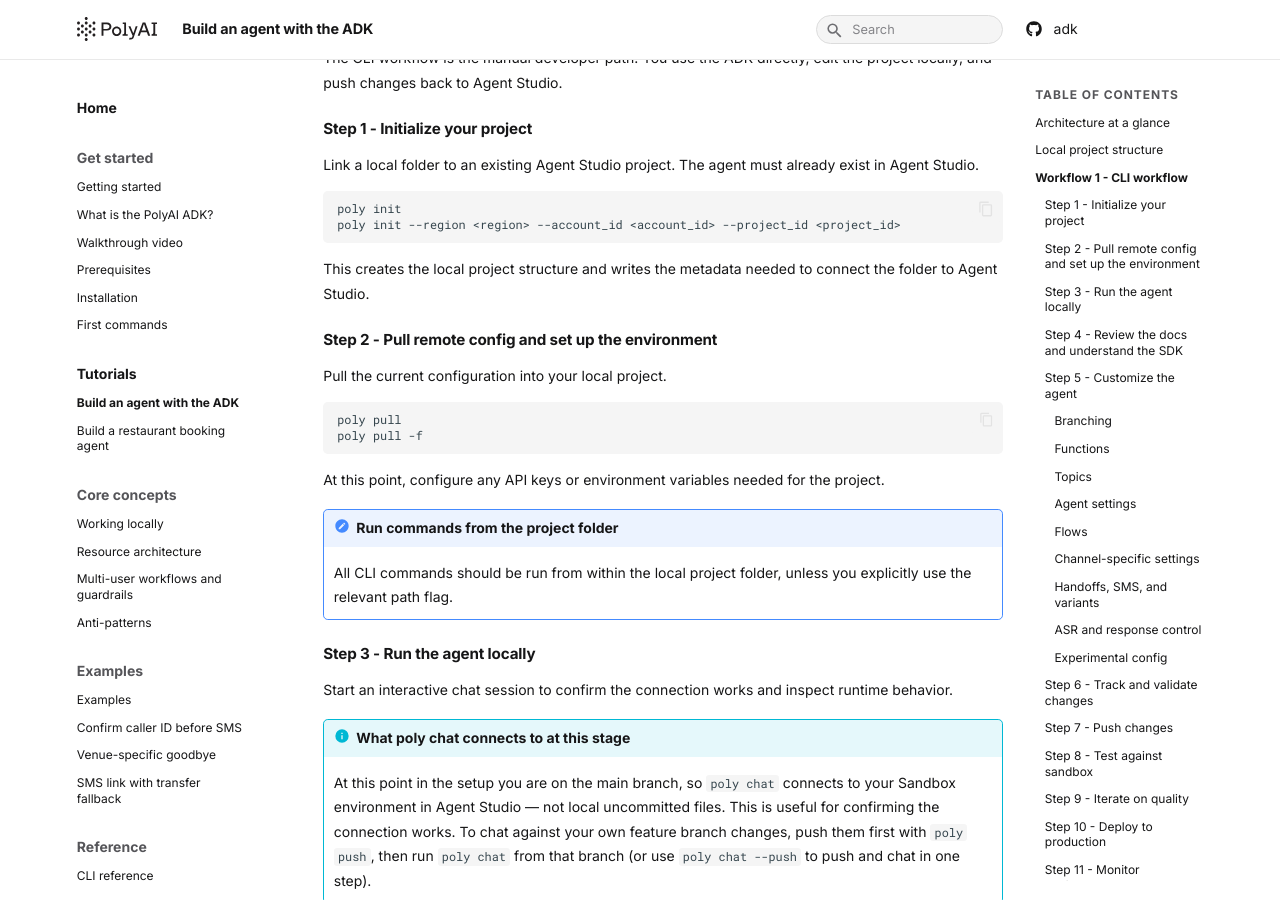
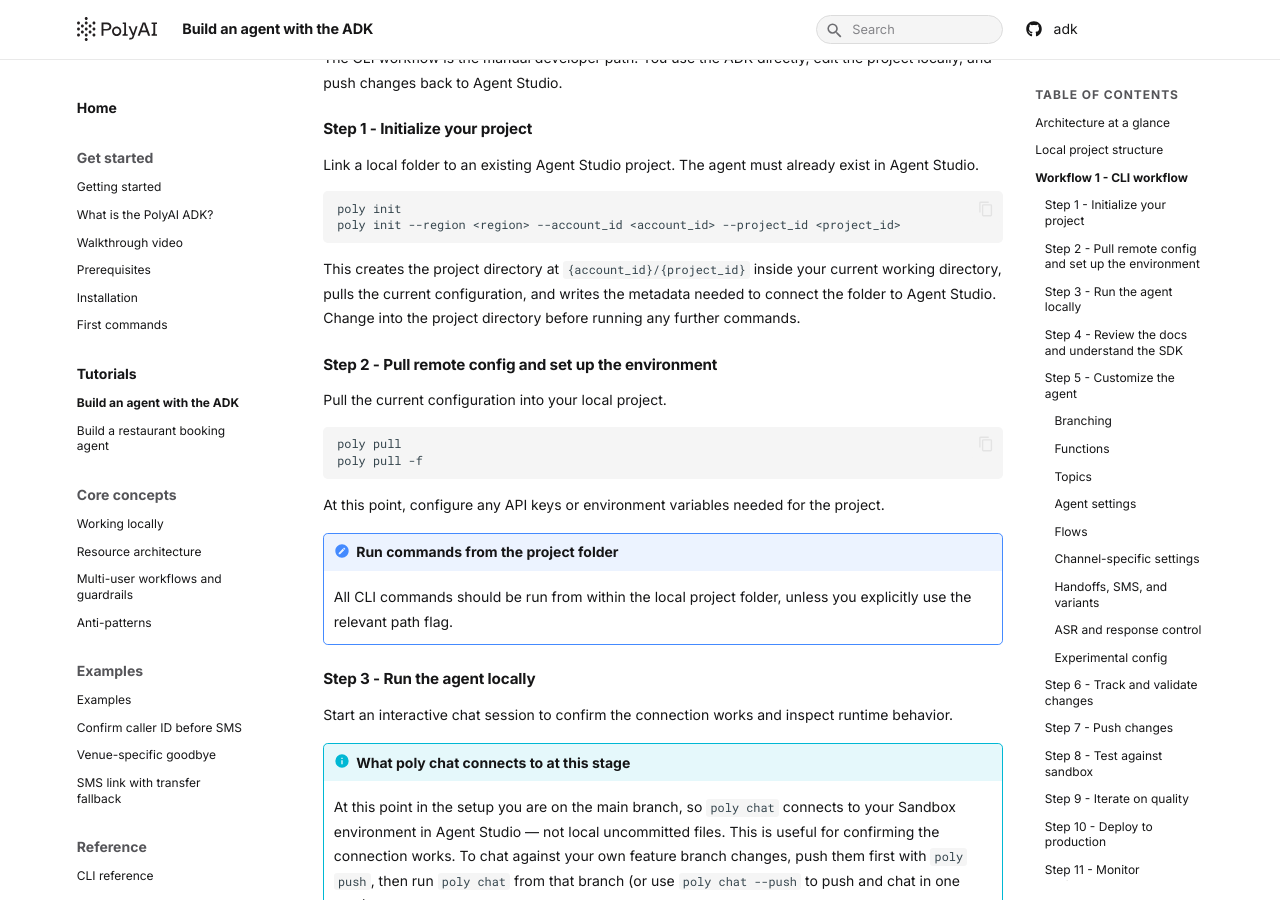
Before and after one commit to polyai/adk, an MkDocs documentation site: the page built from docs/docs/tutorials/build-an-agent.md, in a window 1280 px wide and 900 px high, scrolled down 1990 px. Built offline with MkDocs 1.6.1 and Material for MkDocs 9.7.7, drawn with Linux system fonts in a browser that asks for light colours.

Commit message:
docs: propagate poly init subdirectory behavior to cli, get-started, and build-an-agent
poly init creates {account_id}/{project_id} inside the current working
directory and immediately pulls — no separate poly pull needed. This
was corrected in the restaurant booking tutorial but the same wording
needed updating in three other places:

- reference/cli.md: add explicit note on directory creation and cd
- get-started/get-started.md: clarify init creates a subdirectory and
  pulls automatically; poly pull is for refreshing only
- tutorials/build-an-agent.md: update Step 1 description to match

```diff
--- a/docs/docs/tutorials/build-an-agent.md
+++ b/docs/docs/tutorials/build-an-agent.md
@@ -103,7 +103,7 @@
 poly init --region <region> --account_id <account_id> --project_id <project_id>
 ~~~
 
-This creates the local project structure and writes the metadata needed to connect the folder to Agent Studio.
+This creates the project directory at `{account_id}/{project_id}` inside your current working directory, pulls the current configuration, and writes the metadata needed to connect the folder to Agent Studio. Change into the project directory before running any further commands.
 
 ### Step 2 - Pull remote config and set up the environment
 
```
Also changed, not shown: docs/docs/get-started/get-started.md (+1 -1 lines), docs/docs/reference/cli.md (+2 -0 lines).
